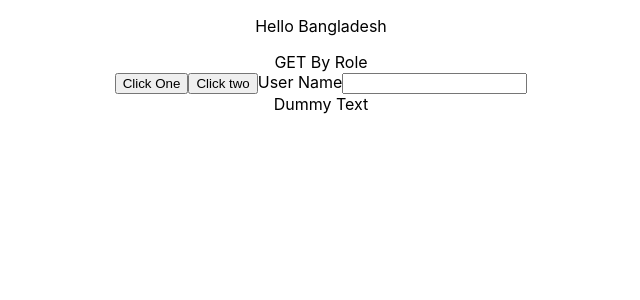
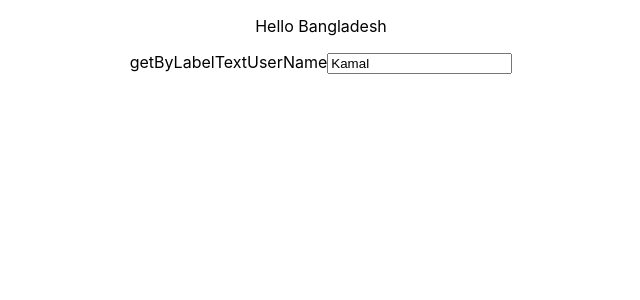
Before and after one commit to SymuNadeeM/React-Testing, a React (Create React App) app: page / in a window 1280 px wide. Shown: the top 300 px of the page, without its empty margins (319-959 px from the left). Built offline with nearby package versions, Linux system fonts and the light colour scheme.

Commit message:
getByLabelText

```diff
--- a/src/App.js
+++ b/src/App.js
@@ -14,8 +14,8 @@ function App() {
       <h3>{data}</h3>
        <button onClick={HelpHandle} >print click</button>
       <Users /> */}
-       GET By Role
-      <div>
+      {/* GET By Role */}
+      {/* <div>
            <button>Click One</button>
            <button>Click two</button>
            <label htmlFor="input1">User Name</label>
@@ -23,6 +23,17 @@ function App() {
             <div role="dummy">
               Dummy Text
             </div>
+      </div> */}
+      {/* get By All
+      <div>
+          <button>Click </button>
+          <button>Click </button>
+          <button>Click </button>
+      </div> */}
+      <div>
+        getByLabelText
+        <label htmlFor="user-name">UserName</label>
+        <input type="text" id="user-name" defaultValue={"Kamal"} />
       </div>
     </div>
   );
```
Also changed, not shown: 1 other file (tests, documents, lock files or other folders).
